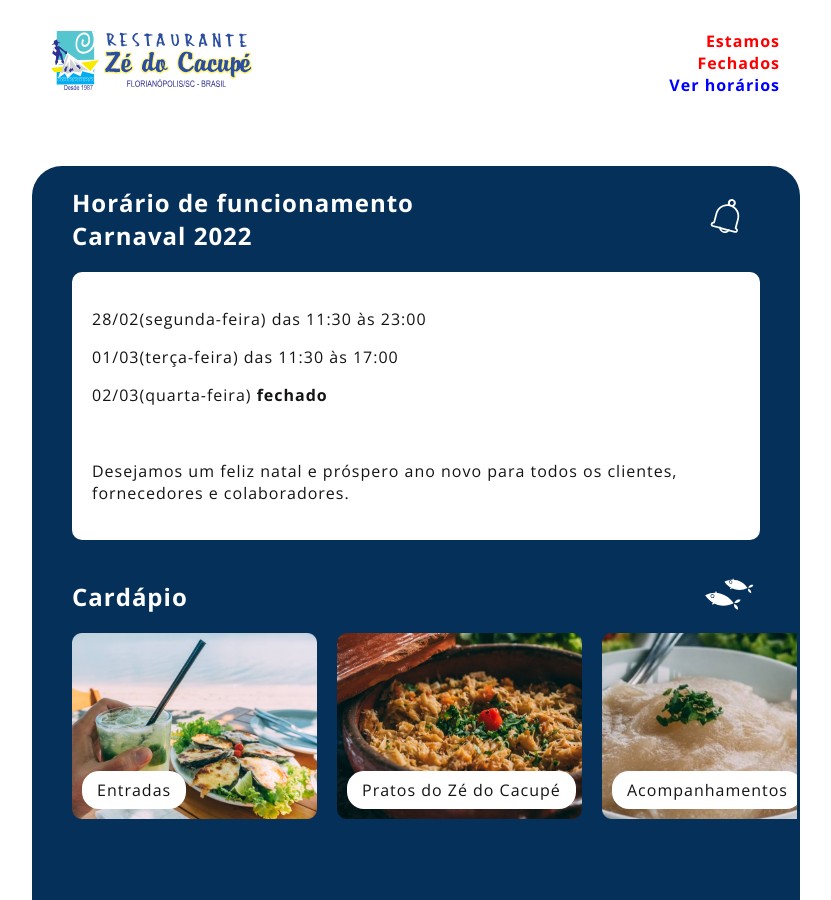
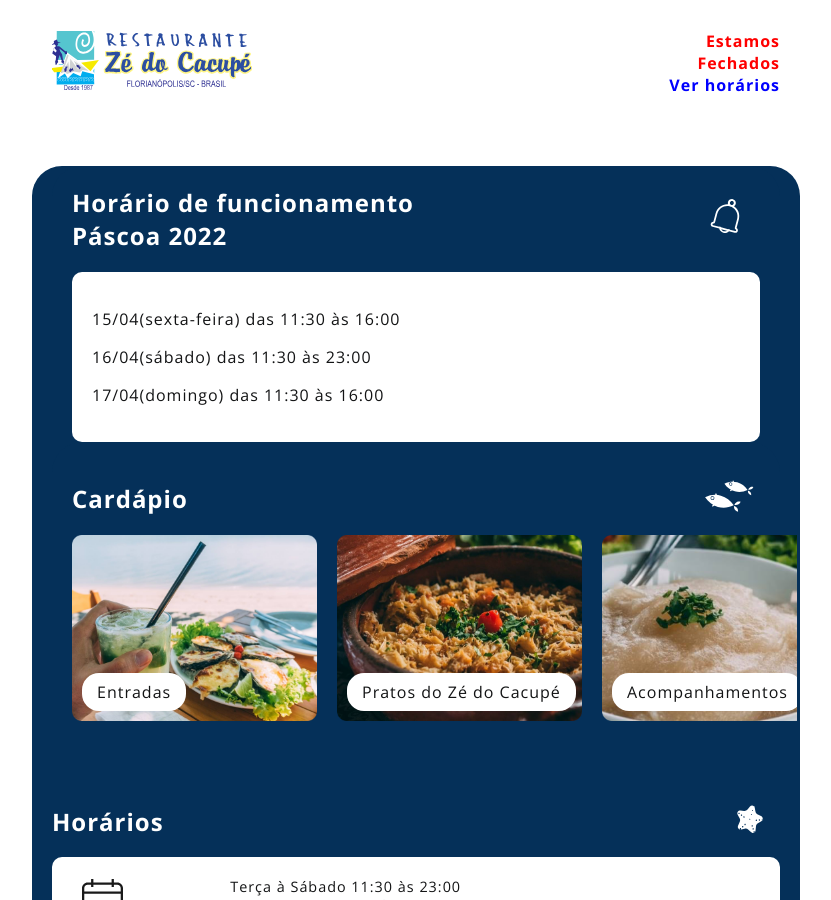
Before and after one commit to zedocacupe/zedocacupe.github.io, a Jekyll site: the page built from index.html, in a window 1280 px wide and 900 px high. Shown: the whole window, without its empty margins (224-1055 px from the left). Built offline with Jekyll 4.4.1, drawn with Linux system fonts in a browser that asks for light colours.

Commit message:
Update comunications.html

```diff
--- a/_includes/comunications.html
+++ b/_includes/comunications.html
@@ -3,7 +3,7 @@
     <div class="row row-margin-top">
       <div class="flex-grid" id="horarios">
         <h2 class="col">
-          Horário de funcionamento Carnaval 2022
+          Horário de funcionamento Páscoa 2022
         </h2>
         <div class="row-label-icon col">
           <img class="icon" src="/img/icons.svg#icon-bells" alt="icone de comunicados">
@@ -12,11 +12,9 @@
       <div class="card">
         <div class="flex-grid">
           <div class="col">
-            <p>28/02(segunda-feira) das 11:30 às 23:00</p>
-            <p>01/03(terça-feira) das 11:30 às 17:00</p>
-            <p>02/03(quarta-feira) <b>fechado</b></p>
-            <br />
-            <p>Desejamos um feliz natal e próspero ano novo para todos os clientes, fornecedores e colaboradores.</p>
+            <p>15/04(sexta-feira) das 11:30 às 16:00</p>
+            <p>16/04(sábado) das 11:30 às 23:00</p>
+            <p>17/04(domingo) das 11:30 às 16:00</p>
           </div>
         </div>
       </div>
```
